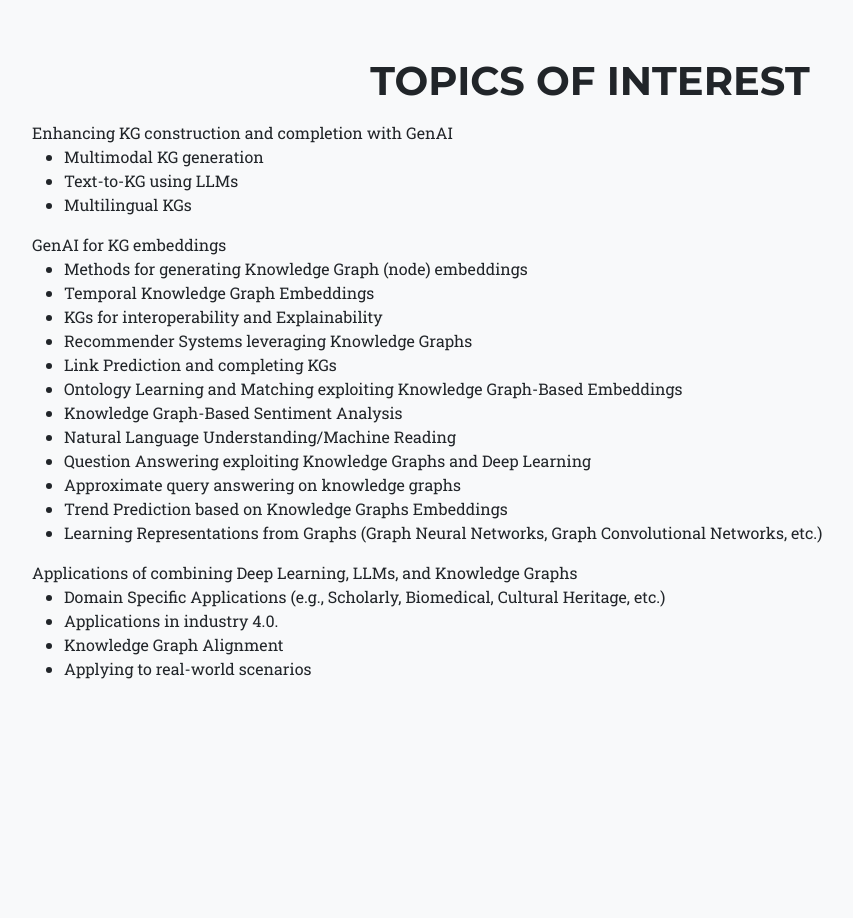
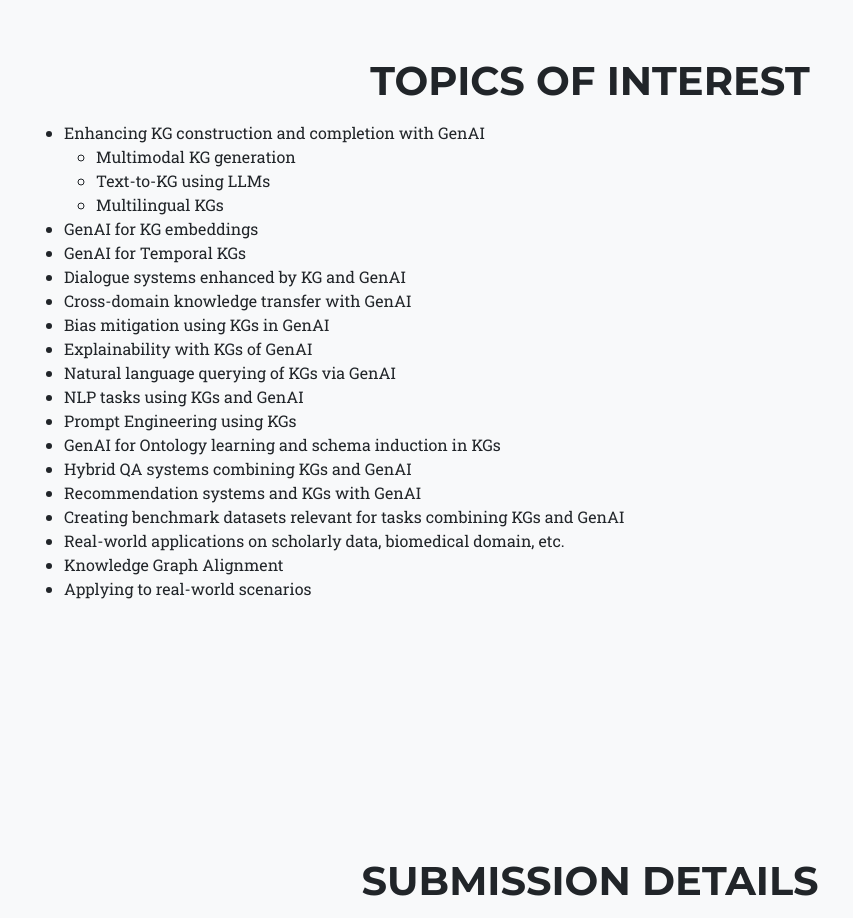
Before and after one commit to GenetAsefa/GenAIK2025, a plain HTML site: page index.html in a window 1280 px wide. Shown: the part 1840-2758 px from the top of the page, without its empty margins (50-903 px from the left). Drawn offline with nearby package versions, Linux system fonts and the light colour scheme.

```diff
--- a/index.html
+++ b/index.html
@@ -105,34 +105,31 @@
             <div class="text-center">
                 <h2 class="section-heading text-uppercase">Topics of Interest</h2>
                 <div style="text-align:left">
-                  Enhancing KG construction and completion with GenAI<br />
+                <ul>
+                    <li> Enhancing KG construction and completion with GenAI<br />
                         <ul>
                             <li>Multimodal KG generation</li>
                             <li>Text-to-KG using LLMs</li>
                             <li>Multilingual KGs</li>
                         </ul>
-                    GenAI for KG embeddings<br />
-                    <ul>
-                        <li>Methods for generating Knowledge Graph (node) embeddings</li>
-                        <li>Temporal Knowledge Graph Embeddings</li>
-                        <li>KGs for interoperability and Explainability</li>
-                        <li>Recommender Systems leveraging Knowledge Graphs</li>
-                        <li>Link Prediction and completing KGs</li>
-                        <li>Ontology Learning and Matching exploiting Knowledge Graph-Based Embeddings</li>
-                        <li>Knowledge Graph-Based Sentiment Analysis</li>
-                        <li>Natural Language Understanding/Machine Reading</li>
-                        <li>Question Answering exploiting Knowledge Graphs and Deep Learning</li>
-                        <li>Approximate query answering on knowledge graphs</li>
-                        <li>Trend Prediction based on Knowledge Graphs Embeddings</li>
-                        <li>Learning Representations from Graphs (Graph Neural Networks, Graph Convolutional Networks, etc.)</li>
-                    </ul>
-
-                    Applications of combining Deep Learning, LLMs, and Knowledge Graphs <br />
-                    <ul>
-                        <li>Domain Specific Applications (e.g., Scholarly, Biomedical, Cultural Heritage, etc.)</li>
-                        <li>Applications in industry 4.0.</li>
+                    </li>
+                    <li>GenAI for KG embeddings</li>
+                    <li>GenAI for Temporal KGs</li>
+                    <li>Dialogue systems enhanced by KG and GenAI</li>
+                    <li>Cross-domain knowledge transfer with GenAI</li>
+                    <li>Bias mitigation using KGs in GenAI</li>
+                    <li>Explainability with KGs of GenAI</li>
+                    <li>Natural language querying of KGs via GenAI</li>
+                    <li>NLP tasks using KGs and GenAI</li>
+                    <li>Prompt Engineering using KGs</li>
+                    <li>GenAI for Ontology learning and schema induction in KGs</li>
+                    <li>Hybrid QA systems combining KGs and GenAI</li>
+                    <li>Recommendation systems and KGs with GenAI</li>
+                    <li>Creating benchmark datasets relevant for tasks combining KGs and GenAI</li>
+                    <li>Real-world applications on scholarly data, biomedical domain, etc.</li>
                     <li>Knowledge Graph Alignment</li>
                     <li>Applying to real-world scenarios</li>
+
                 </ul>
                 <br /><br />
                 </div>
```
Lines whose indentation alone changed are shown as unchanged.
